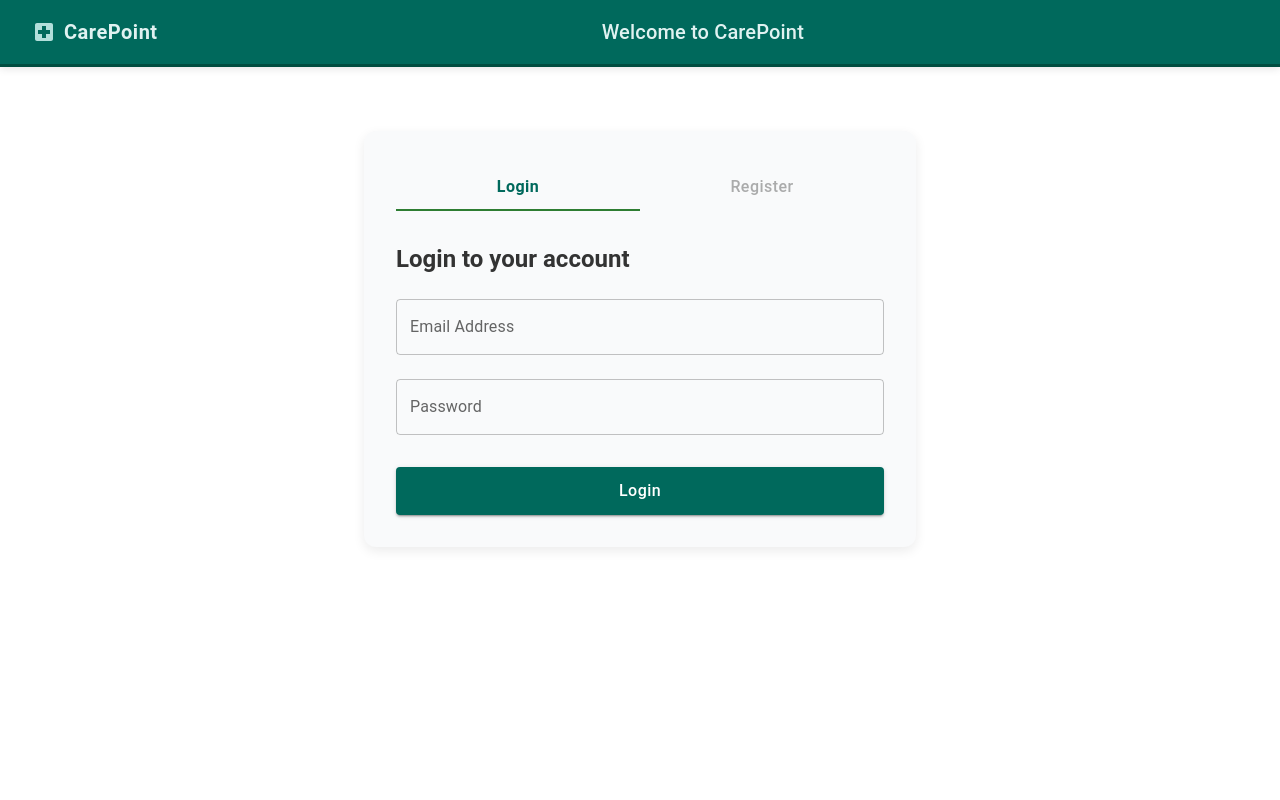
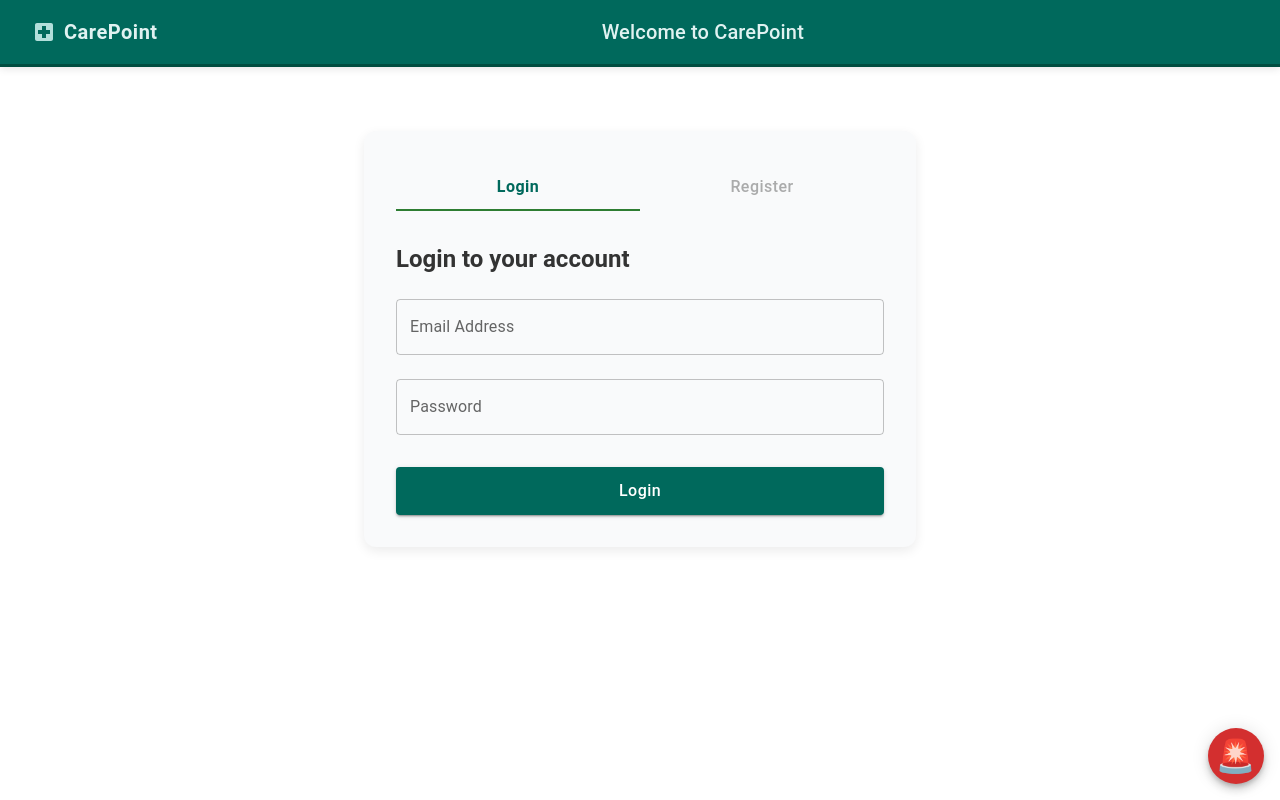
Before and after one commit to internap627/carepoint-patient-app, a React (Create React App) app: page /auth in a window 1280 px wide. Built offline with nearby package versions, Linux system fonts and the light colour scheme; no server answers.

Commit message:
sos button

```diff
--- a/src/App.js
+++ b/src/App.js
@@ -8,6 +8,7 @@ import DoctorsPage from "./pages/DoctorsPage";
 import AppointmentsPage from "./pages/AppointmentsPage";
 import BillingPage from "./pages/BillingPage";
 import DashboardPage from "./pages/DashboardPage";
+import EmergencyButton from "./components/EmergencyButton";
 
 
 function App() {
@@ -58,6 +59,7 @@ function App() {
             }
           />
         </Routes>
+        <EmergencyButton />
       </Router>
     </AuthProvider>
   );
--- /dev/null
+++ b/src/components/EmergencyButton.js
@@ -0,0 +1,90 @@
+import React, { useState, useEffect } from 'react';
+import {
+  Fab,
+  Dialog,
+  DialogActions,
+  DialogContent,
+  DialogContentText,
+  DialogTitle,
+  Button,
+} from '@mui/material';
+import { useAuth } from '../context/AuthContext';
+import { doc, onSnapshot, setDoc } from 'firebase/firestore';
+import { db } from '../firebase';
+
+const EmergencyButton = () => {
+  const { currentUser } = useAuth();
+  const [emergencyActive, setEmergencyActive] = useState(false);
+  const [open, setOpen] = useState(false);
+
+  useEffect(() => {
+    if (!currentUser) return;
+    const userDocRef = doc(db, 'users', currentUser.uid);
+    const unsubscribe = onSnapshot(userDocRef, (docSnap) => {
+      if (docSnap.exists()) {
+        setEmergencyActive(docSnap.data().emergencyActive || false);
+      }
+    });
+    return () => unsubscribe();
+  }, [currentUser]);
+
+  const handleClickOpen = () => {
+    setOpen(true);
+  };
+
+  const handleClose = () => {
+    setOpen(false);
+  };
+
+  const handleConfirm = async () => {
+    if (!currentUser) return;
+    const userDocRef = doc(db, 'users', currentUser.uid);
+    await setDoc(userDocRef, { emergencyActive: true }, { merge: true });
+    setEmergencyActive(true);
+    handleClose();
+  };
+
+  return (
+    <>
+      <Fab
+        color="error"
+        aria-label="emergency"
+        onClick={handleClickOpen}
+        disabled={emergencyActive}
+        sx={{
+          position: 'fixed',
+          bottom: 16,
+          right: 16,
+          backgroundColor: emergencyActive ? '#9e9e9e' : '#d32f2f',
+          animation: emergencyActive ? 'none' : 'pulse 2s infinite',
+          fontSize: '2rem',
+        }}
+      >
+        🚨
+      </Fab>
+      <Dialog
+        open={open}
+        onClose={handleClose}
+        aria-labelledby="alert-dialog-title"
+        aria-describedby="alert-dialog-description"
+      >
+        <DialogTitle id="alert-dialog-title">
+          {"Confirm Emergency Alert"}
+        </DialogTitle>
+        <DialogContent>
+          <DialogContentText id="alert-dialog-description">
+            Are you sure you want to send an emergency alert? The CarePoint team will be notified immediately.
+          </DialogContentText>
+        </DialogContent>
+        <DialogActions>
+          <Button onClick={handleClose} sx={{ color: '#0a4b4f', '&:hover': { backgroundColor: 'rgba(10, 75, 79, 0.1)' } }}>Cancel</Button>
+          <Button onClick={handleConfirm} autoFocus sx={{ color: '#0a4b4f', '&:hover': { backgroundColor: 'rgba(10, 75, 79, 0.1)' } }}>
+            Confirm
+          </Button>
+        </DialogActions>
+      </Dialog>
+    </>
+  );
+};
+
+export default EmergencyButton;
--- a/src/pages/DashboardPage.js
+++ b/src/pages/DashboardPage.js
@@ -13,7 +13,7 @@ import {
   DialogContentText,
   DialogTitle,
 } from "@mui/material";
-import { doc, getDoc, setDoc, deleteDoc, collection, query, where, getDocs } from "firebase/firestore";
+import { doc, onSnapshot, setDoc, deleteDoc, collection, query, where, getDocs } from "firebase/firestore";
 import { db } from "../firebase";
 import { useAuth } from "../context/AuthContext";
 
@@ -29,6 +29,8 @@ export default function DashboardPage() {
   });
   const [open, setOpen] = useState(false);
   const [deleting, setDeleting] = useState(false);
+  const [emergencyActive, setEmergencyActive] = useState(false);
+  const [cancelOpen, setCancelOpen] = useState(false);
 
   const handleClickOpen = () => {
     setOpen(true);
@@ -36,6 +38,14 @@ export default function DashboardPage() {
 
   const handleClose = () => {
     setOpen(false);
+  };
+
+  const handleCancelClickOpen = () => {
+    setCancelOpen(true);
+  };
+
+  const handleCancelClose = () => {
+    setCancelOpen(false);
   };
 
   const handleDelete = async () => {
@@ -68,20 +78,26 @@ export default function DashboardPage() {
     }
   };
 
+  const handleCancelAlert = async () => {
+    if (!currentUser) return;
+    const userDocRef = doc(db, "users", currentUser.uid);
+    await setDoc(userDocRef, { emergencyActive: false }, { merge: true });
+    handleCancelClose();
+  };
+
   useEffect(() => {
-    const fetchUserData = async () => {
     if (!currentUser) return;
-      try {
     const userDocRef = doc(db, "users", currentUser.uid);
-        const userDocSnap = await getDoc(userDocRef);
-        if (userDocSnap.exists()) {
-          const data = userDocSnap.data();
+    const unsubscribe = onSnapshot(userDocRef, (docSnap) => {
+      if (docSnap.exists()) {
+        const data = docSnap.data();
         setUserData(data);
         setFormState({
           name: data.name || "",
           phone: data.phone || "",
           emergencyContact: data.emergencyContact || "",
         });
+        setEmergencyActive(data.emergencyActive || false);
       } else {
         // If no user data exists, initialize with empty strings
         setUserData(null);
@@ -91,13 +107,9 @@ export default function DashboardPage() {
           emergencyContact: "",
         });
       }
-      } catch (error) {
-        console.error("Error fetching user data:", error);
-      } finally {
       setLoading(false);
-      }
-    };
-    fetchUserData();
+    });
+    return () => unsubscribe();
   }, [currentUser]);
 
   const handleEdit = () => {
@@ -158,6 +170,29 @@ export default function DashboardPage() {
         minHeight: "100vh",
       }}
     >
+      {emergencyActive && (
+        <Box
+          sx={{
+            mb: 4,
+            p: 2,
+            backgroundColor: "#f0f7f7",
+            borderRadius: 2,
+            textAlign: "center",
+          }}
+        >
+          <span style={{ fontSize: '2rem', animation: 'pulse-emoji 2s infinite' }}>🚨</span>
+          <Typography variant="h6" color="#e65100">
+            Emergency alert active. CarePoint team has been contacted.
+          </Typography>
+          <Button
+            variant="contained"
+            onClick={handleCancelClickOpen}
+            sx={{ mt: 2, backgroundColor: "#00695c" }}
+          >
+            Cancel Alert
+          </Button>
+        </Box>
+      )}
       <Box
         sx={{
           mb: 5,
@@ -277,9 +312,30 @@ export default function DashboardPage() {
           )}
         </DialogContent>
         <DialogActions>
-          <Button onClick={handleClose} disabled={deleting}>Cancel</Button>
-          <Button onClick={handleDelete} autoFocus sx={{ color: "#d32f2f" }} disabled={deleting}>
+          <Button onClick={handleClose} disabled={deleting} sx={{ color: '#0a4b4f', '&:hover': { backgroundColor: 'rgba(10, 75, 79, 0.1)' } }}>Cancel</Button>
+          <Button onClick={handleDelete} autoFocus sx={{ color: '#0a4b4f', '&:hover': { backgroundColor: 'rgba(10, 75, 79, 0.1)' } }} disabled={deleting}>
             Delete
+          </Button>
+        </DialogActions>
+      </Dialog>
+      <Dialog
+        open={cancelOpen}
+        onClose={handleCancelClose}
+        aria-labelledby="alert-dialog-title-cancel"
+        aria-describedby="alert-dialog-description-cancel"
+      >
+        <DialogTitle id="alert-dialog-title-cancel">
+          {"Confirm Cancellation"}
+        </DialogTitle>
+        <DialogContent>
+          <DialogContentText id="alert-dialog-description-cancel">
+            Are you sure you want to cancel the emergency alert?
+          </DialogContentText>
+        </DialogContent>
+        <DialogActions>
+          <Button onClick={handleCancelClose} sx={{ color: '#0a4b4f', '&:hover': { backgroundColor: 'rgba(10, 75, 79, 0.1)' } }}>No</Button>
+          <Button onClick={handleCancelAlert} autoFocus sx={{ color: '#0a4b4f', '&:hover': { backgroundColor: 'rgba(10, 75, 79, 0.1)' } }}>
+            Yes
           </Button>
         </DialogActions>
       </Dialog>
```
Also changed, not shown: src/App.css (+35 -0 lines). Lines whose indentation alone changed are shown as unchanged.
